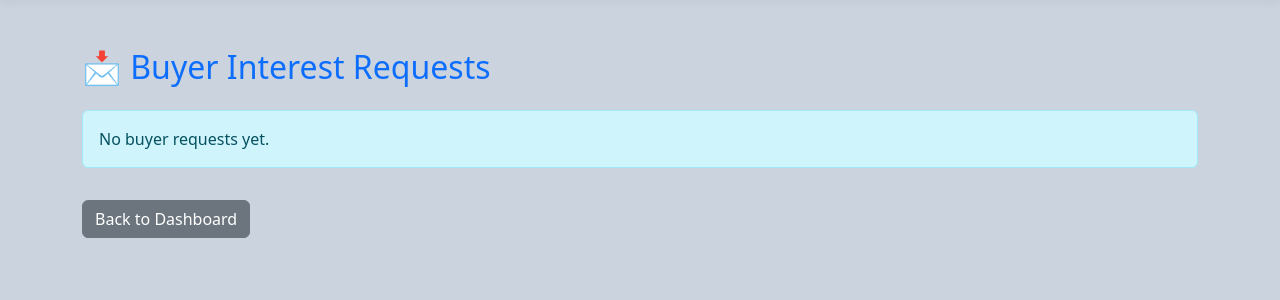
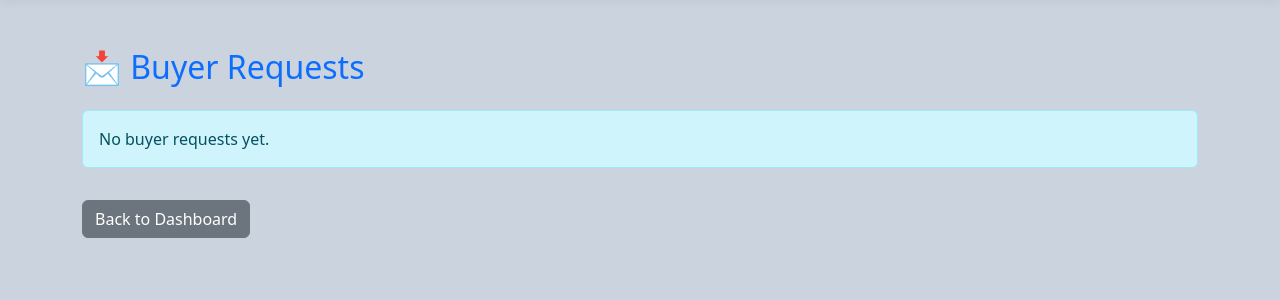
Before and after one commit to chetan3622/Direct-Market, a Flask app: page /seller_requests in a window 1280 px wide. Shown: the part 62-362 px from the top of the page. Run offline with Flask 3, Linux system fonts and the light colour scheme; the visitor is signed in with stand-in values (Sample User, id 1); data that the repository does not hold is empty.

Commit message:
Update seller_request.html

```diff
--- a/templates/seller_request.html
+++ b/templates/seller_request.html
@@ -2,7 +2,7 @@
 {% block content %}
 
 <div class="container mt-5">
-  <h2 class="mb-4 text-primary">📩 Buyer Interest Requests</h2>
+  <h2 class="mb-4 text-primary">📩 Buyer Requests</h2>
 
   {% if requests %}
     <div class="row">
```
